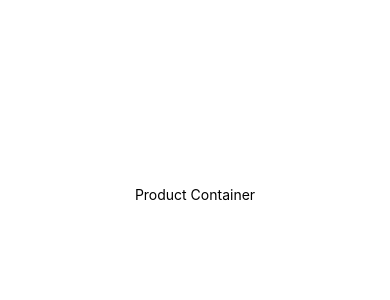
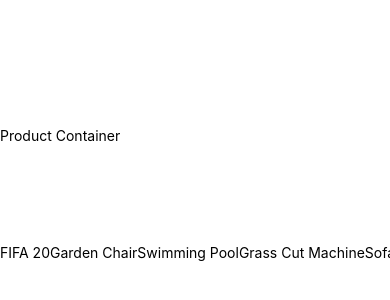
Before and after one commit to mustafcode10/E-SHOP, a React Native app in the folder FRONTEND/: screen / in a window 390 px wide. Shown: the part 228-528 px from the top of the page. Built offline with nearby package versions, Linux system fonts and the light colour scheme.

Commit message:
product list

```diff
--- a/FRONTEND/Screens/Products/ProductContainer.js
+++ b/FRONTEND/Screens/Products/ProductContainer.js
@@ -1,14 +1,35 @@
-import { StyleSheet, Text, View } from 'react-native'
-import React from 'react'
+import React, { useState, useEffect } from "react";
+import {
+  StyleSheet,
+  Text,
+  View,
+  ActivityIndicator,
+  FlatList,
+} from "react-native";
+
+import ProductList from "./ProductList"
+const data = require("./../../assets/data/products.json");
 
 const ProductContainer = () => {
+  const [products, setProducts] = useState([]);
+  useEffect(() => {
+    setProducts(data);
+  });
   return (
     <View>
       <Text>Product Container</Text>
+      <View style={{ marginTop: 100 }}>
+        <FlatList
+          horizontal
+          data={products}
+          keyExtractor={(item) => item.name}
+          renderItem={({ item }) => <ProductList item={item} key={item.name}/>}
+        />
+      </View>
     </View>
-  )
-}
+  );
+};
 
-export default ProductContainer
+export default ProductContainer;
 
-const styles = StyleSheet.create({})
+const styles = StyleSheet.create({});
--- /dev/null
+++ b/FRONTEND/Screens/Products/ProductList.js
@@ -0,0 +1,14 @@
+import { StyleSheet, Text, View } from 'react-native'
+import React from 'react'
+
+const ProductList = ({item}) => {
+  return (
+    <View>
+      <Text>{item.name}</Text>
+    </View>
+  )
+}
+
+export default ProductList
+
+const styles = StyleSheet.create({})
```
